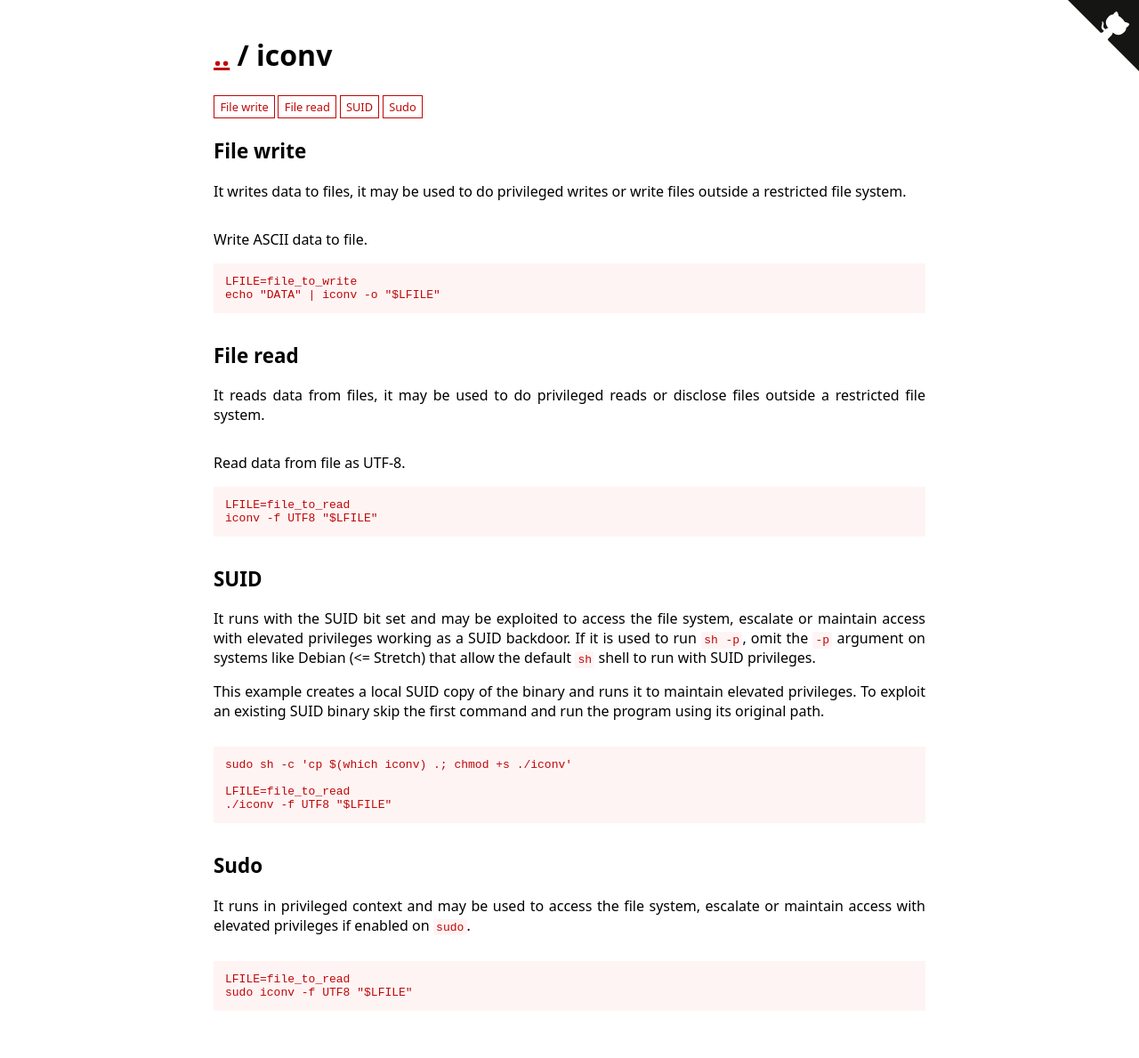
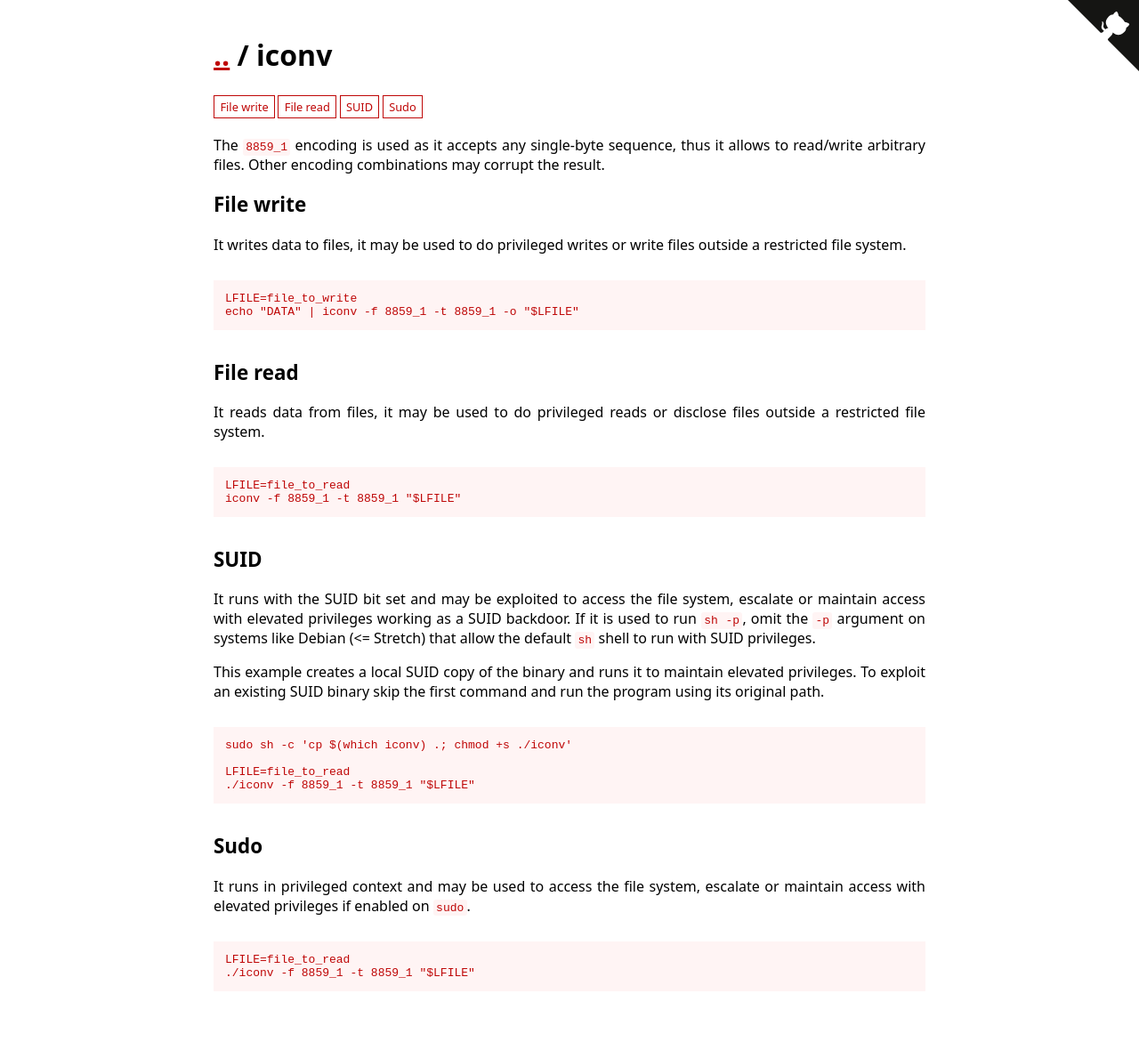
Before and after one commit to GTFOBins/GTFOBins.github.io, a Jekyll site: the page built from _gtfobins/iconv.md, in a window 1280 px wide. Shown: the whole page at 89% size. Built offline with Jekyll 4.4.1, drawn with Linux system fonts in a browser that asks for light colours; after the commit the page ends 1167 px from its top, so only the background shows below that.

Commit message:
Use latin-1 as encoding for iconv

```diff
--- a/_gtfobins/iconv.md
+++ b/_gtfobins/iconv.md
@@ -1,21 +1,20 @@
 ---
+description: The `8859_1` encoding is used as it accepts any single-byte sequence, thus it allows to read/write arbitrary files. Other encoding combinations may corrupt the result.
 functions:
   file-write:
-    - description: Write ASCII data to file.
-      code: |
+    - code: |
         LFILE=file_to_write
-        echo "DATA" | iconv -o "$LFILE"
+        echo "DATA" | iconv -f 8859_1 -t 8859_1 -o "$LFILE"
   file-read:
-    - description: Read data from file as UTF-8.
-      code: |
+    - code: |
         LFILE=file_to_read
-        iconv -f UTF8 "$LFILE"
+        iconv -f 8859_1 -t 8859_1 "$LFILE"
   suid:
     - code: |
         LFILE=file_to_read
-        ./iconv -f UTF8 "$LFILE"
+        ./iconv -f 8859_1 -t 8859_1 "$LFILE"
   sudo:
     - code: |
         LFILE=file_to_read
-        sudo iconv -f UTF8 "$LFILE"
+        ./iconv -f 8859_1 -t 8859_1 "$LFILE"
 ---
```
